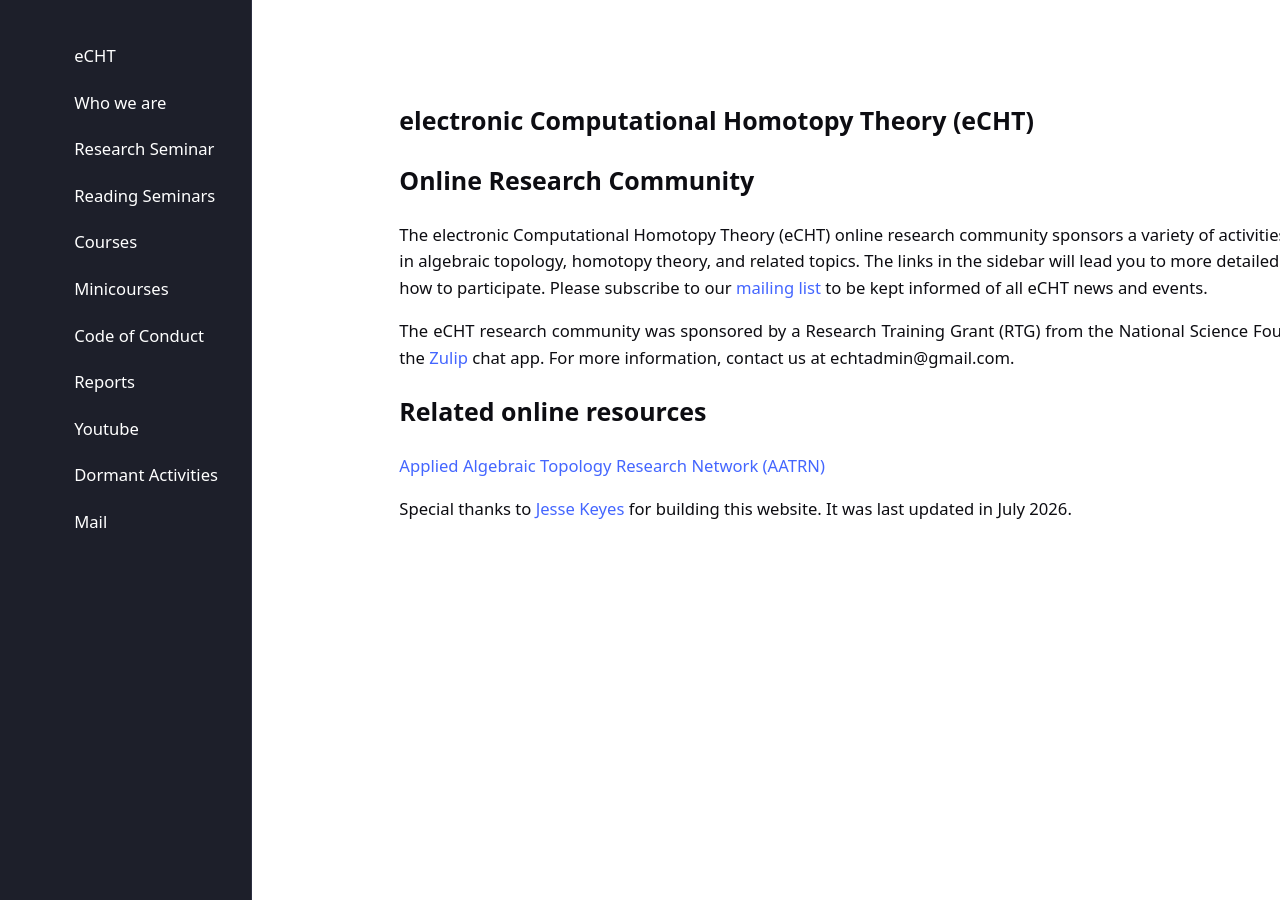
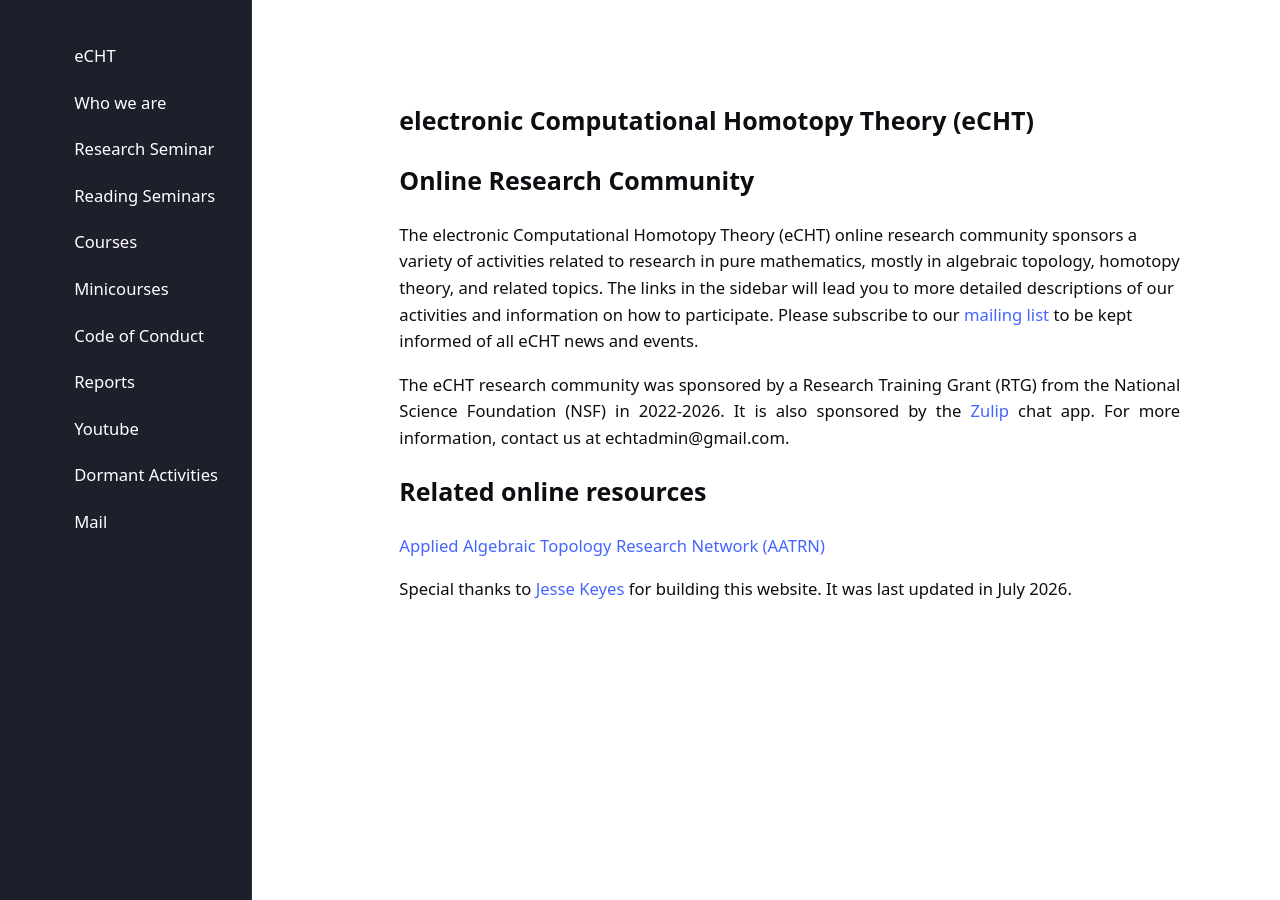
Before and after one commit to eCHTorc/eCHTorc.github.io, a Jekyll site: the page built from index.md, in a window 1280 px wide. Built offline with Jekyll 4.4.1, drawn with Linux system fonts in a browser that asks for light colours; our own code applies the rules of GitHub Pages for plain Markdown files.

Commit message:
wrap fix

```diff
--- a/assets/css/frame.sass
+++ b/assets/css/frame.sass
@@ -15,13 +15,14 @@ body > *
   padding: 1.75em calc(22% - 6rem)
   padding: clamp(1.5em, 4vw, 1.75em) max(1.5em, 22% - 6rem)
   box-shadow: 0 -1px gray(10) inset, 0 0 1em light-dark(gray(10), transparent), 0 0 0 1px light-dark(transparent, light(26))
-  max-width: 100dvi
+  max-width: 100%
   min-width: 0
   display: flex!important
   flex-grow: 1
   flex-shrink: 1
   flex-basis: 100%
   flex-direction: column
+  flex-wrap: wrap
   text-wrap: pretty
   white-space: normal
   overflow-wrap: break-word
--- a/assets/css/index.sass
+++ b/assets/css/index.sass
@@ -7,10 +7,11 @@ body > *
   padding: 1.5em calc(42% - 16rem)
   padding: clamp(1.5em, 4vw, 1.75em) max(1.5em, calc(42% - 16rem))
   box-shadow: 0 1px gray(12), 0 1em 2em -1em rgba(light(16), .05)
-  max-width: 100dvi
+  max-width: 100%
   min-width: 0
   display: flex
   flex-direction: column
+  flex-wrap: wrap
   flex-grow: 1
   flex-shrink: 1
   flex-basis: max-content
--- a/assets/css/sidebar.sass
+++ b/assets/css/sidebar.sass
@@ -14,7 +14,6 @@ body > header, body > footer
 body > *
   margin: 0
   padding: 2em 6em
-  width: 100vw
   max-width: 1400px
   box-shadow: none
 
```
Also changed, not shown: 2 other files.
